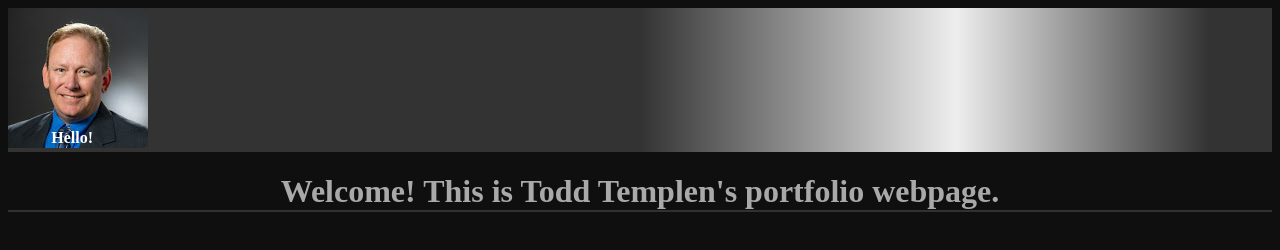
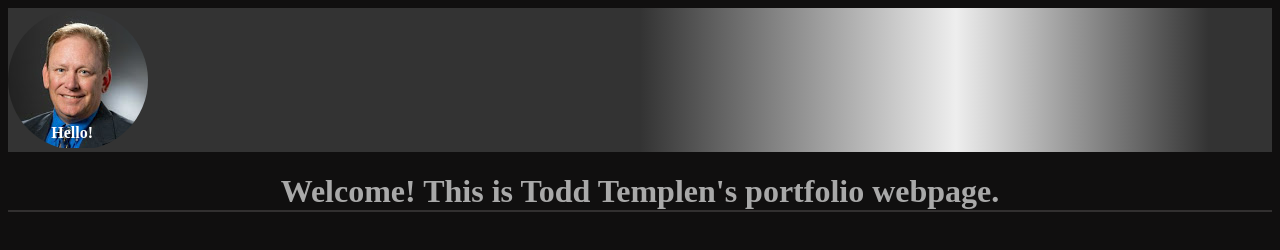
Before and after one commit to ttemplen/ttemplen.github.io, a plain HTML site: page index.html in a window 1280 px wide. Drawn offline with Linux system fonts and the light colour scheme.

Commit message:
12th update, moved text up in image  circle.

```diff
--- a/css/style.css
+++ b/css/style.css
@@ -18,13 +18,18 @@ footer { grid-area: footer; }
     color: white;
     font-weight: bold;
     position:absolute;
-    top: 105px;
+    top: 100px;
     right: 55px;
 }
 
 .TT-POS{
     position: relative;
 }
+
+.clip-circle{
+    clip-path: circle(70px at center);
+}
+
 body{
     background-color: rgb(16, 15, 15);
     color: darkgrey;
--- a/index.html
+++ b/index.html
@@ -5,11 +5,13 @@
         <meta charset="UTF-8">
         <meta name="viewport" content="width=device-width, initial-scale=1">
         <link href="css/style.css" rel="stylesheet">
+
     </head>
     <div class = "container"></div>
     <body>
 
 <header>
+    <div class="clip-circle">
     <div class="TT-POS">
         <img class= "fit-picture"
           src="images/Professional.jpg"
@@ -17,7 +19,7 @@
       >
       <p id ="TT"> Hello! </p>
       </div>
-
+    </div>
 </header>
 <h1>Welcome! This is Todd Templen's portfolio webpage.</h1>
 <nav>
```
Also changed, not shown: 2 other files.
